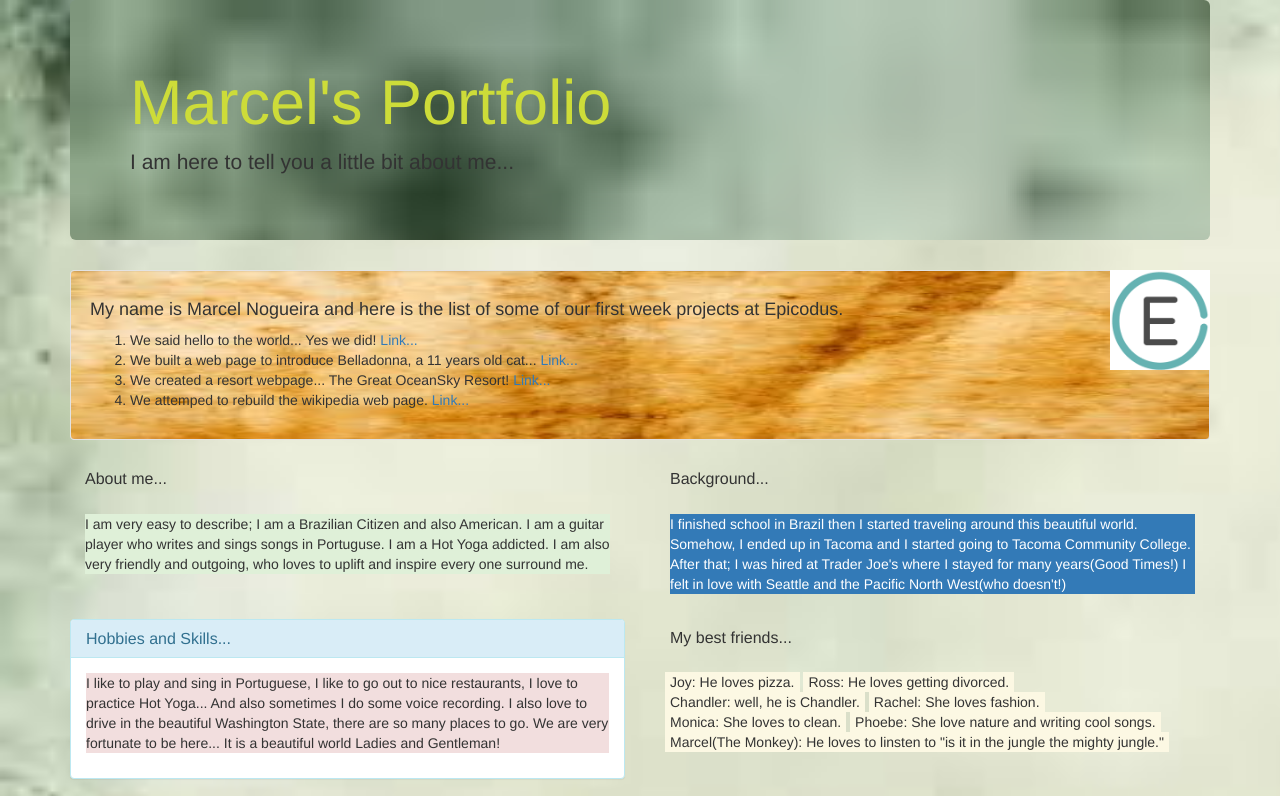
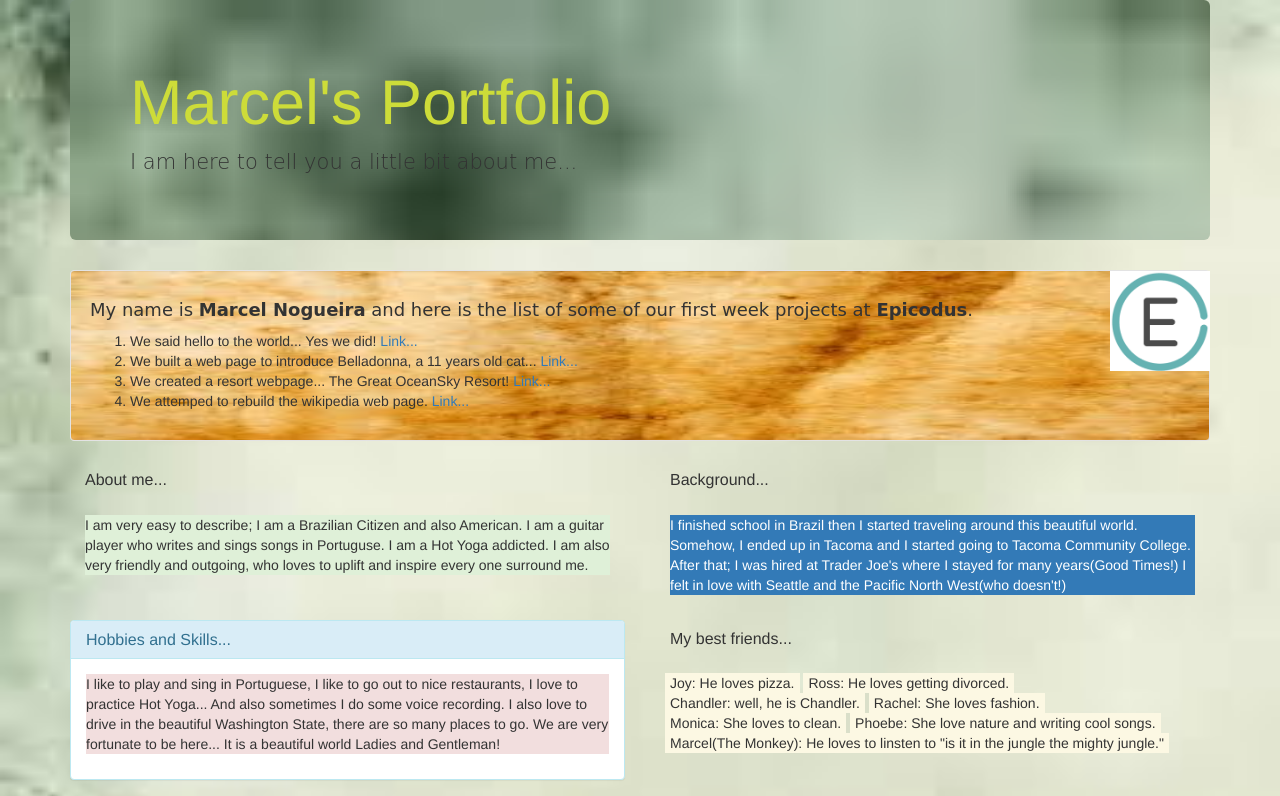
Before and after one commit to marcelinseattle/port2, a plain HTML site: page index.html in a window 1280 px wide. Shown: the top 796 px of the page. Drawn offline with Linux system fonts and the light colour scheme.

Commit message:
Add span and strong tags

```diff
--- a/css/styles.css
+++ b/css/styles.css
@@ -38,3 +38,11 @@ img {
     margin: auto;
     width: 60;
 }
+
+.name {
+  font-family: cursive;
+}
+
+.intro {
+  font-family: cursive;
+}
--- a/index.html
+++ b/index.html
@@ -12,14 +12,14 @@
         <div class="col-md-12">
           <div class="jumbotron" id="jumbo">
           <h1 class="intro-color">Marcel's Portfolio</h1>
-          <p>I am here to tell you a little bit about me...</p>
+          <p><span class="intro">I am here to tell you a little bit about me...</span></p>
         </div>
       </div>
     </div>
     <div class="row">
       <div class="col-md-12">
         <div class="well" id="row1">
-          <h4>My name is Marcel Nogueira and here is the list of some of our first week projects at Epicodus.</h4>
+          <h4><span class="name">My name is <strong>Marcel Nogueira</strong> and here is the list of some of our first week projects at <strong>Epicodus</strong>.</span></h4>
           <img class="logo" src="img/epi1.jpeg" alt="Epicodus Log">
           <ol>
             <li>We said hello to the world... Yes we did! <a href="https://github.com/marcelinseattle/hello-world1">Link... </a></li>
```
